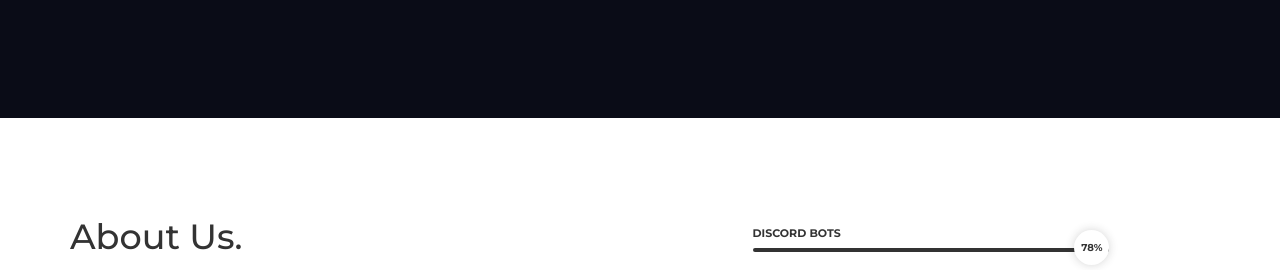
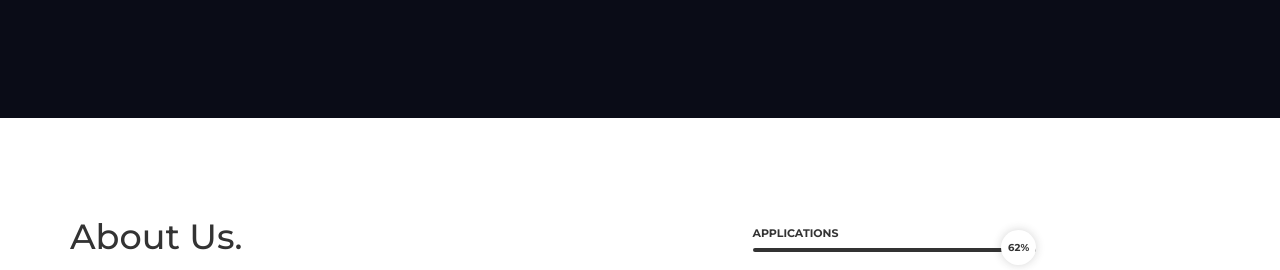
Before and after one commit to Cyphus/cyphus.github.io, a plain HTML site: page index.html in a window 1280 px wide. Shown: the part 682-952 px from the top of the page. Drawn offline with Linux system fonts and the light colour scheme.

Commit message:
update 1

```diff
--- a/index.html
+++ b/index.html
@@ -72,8 +72,8 @@
 					<div class="col-md-5 skill">
 						<!-- Skill item -->
 						<div class="single-progress-item">
-							<p>Discord Bots</p>
-							<div class="progress-bar-style" data-progress="78"></div>
+							<p>Applications</p>
+							<div class="progress-bar-style" data-progress="62"></div>
 						</div>
 						<!-- Skill item -->
 						<div class="single-progress-item">
@@ -116,8 +116,8 @@
 								<i class="fa fa-android"></i>
 							</div>
 							<div class="serv-content">
-								<h4>Discord Bots</h4>
-								<p>Discord Bots with various functionalities made by us!</p>
+								<h4>Applications</h4>
+								<p>Useful applications to make your life easier!</p>
 							</div>
 						</div>
 					</div>
```
